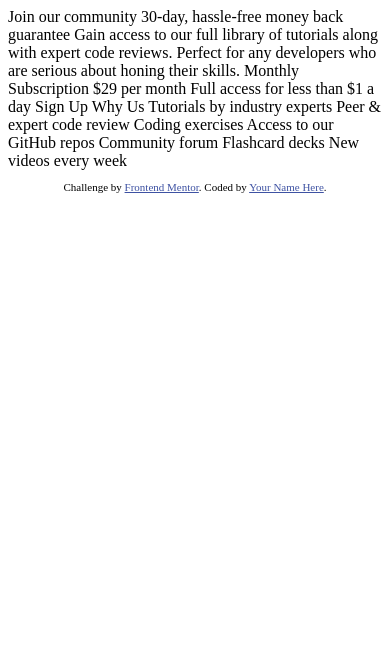
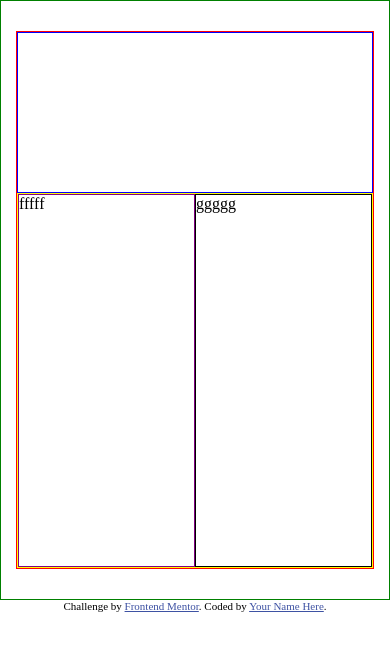
Before and after one commit to vandaminator/single-grid-price-component-master, a plain HTML site: page index.html in a window 390 px wide. Drawn offline with Linux system fonts and the light colour scheme.

Commit message:
responsive updates

```diff
--- a/index.html
+++ b/index.html
@@ -27,14 +27,15 @@
     </style>
   </head>
   <body>
-    Join our community 30-day, hassle-free money back guarantee Gain access to
-    our full library of tutorials along with expert code reviews. Perfect for
-    any developers who are serious about honing their skills. Monthly
-    Subscription &dollar;29 per month Full access for less than &dollar;1 a day
-    Sign Up Why Us Tutorials by industry experts Peer &amp; expert code review
-    Coding exercises Access to our GitHub repos Community forum Flashcard decks
-    New videos every week
-
+    <main class="container">
+      <div class="card">
+        <div class="top"></div>
+        <div class="bottom">
+          <div class="bottom-left bottom-item">fffff</div>
+          <div class="bottom-right bottom-item">ggggg</div>
+        </div>
+      </div>
+    </main>
     <footer>
       <p class="attribution">
         Challenge by
--- a/style.css
+++ b/style.css
@@ -0,0 +1,64 @@
+* {
+  box-sizing: border-box;
+  margin: 0;
+  padding: 0;
+}
+
+html {
+  box-sizing: border-box;
+}
+
+.container {
+  display: flex;
+  justify-content: center;
+  height: 600px;
+  width: 100%;
+  border: 1px solid green;
+  padding: 30px 15px;
+}
+
+.card {
+  height: 100%;
+  width: 100%;
+  border: 1px solid red;
+}
+
+.top {
+  border: 1px solid blue;
+  height: 30%;
+  width: 100%;
+}
+
+.bottom {
+  border: 1px solid yellow;
+  height: 70%;
+  width: 100%;
+}
+
+.bottom-item {
+  height: 50%;
+}
+
+.bottom-left {
+  border: 1px solid purple;
+}
+
+.bottom-right {
+  border: 1px solid black;
+}
+
+@media (min-width: 375px) {
+  .card {
+    display: flex;
+    flex-direction: column;
+  }
+
+  .bottom {
+    display: flex;
+  }
+
+  .bottom-item {
+    flex-basis: 50%;
+    height: 100%;
+  }
+}
```
Also changed, not shown: text.txt (added).
